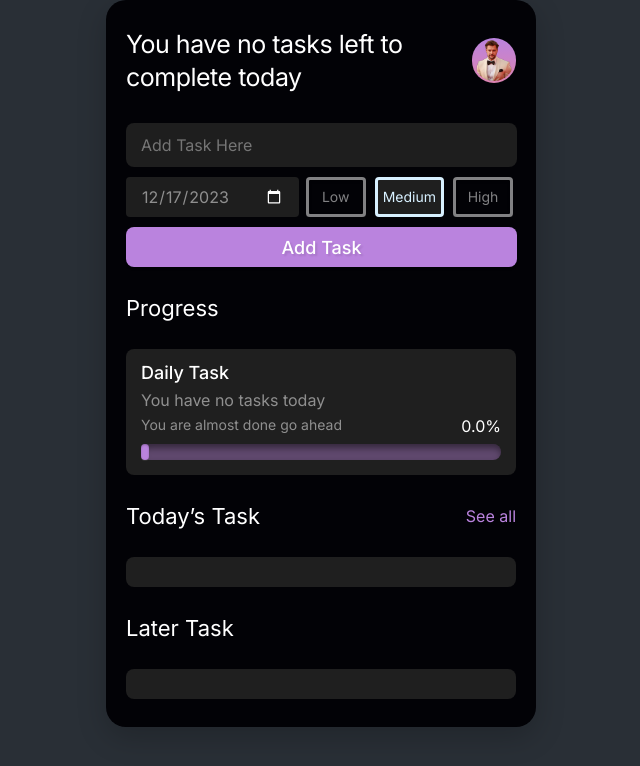
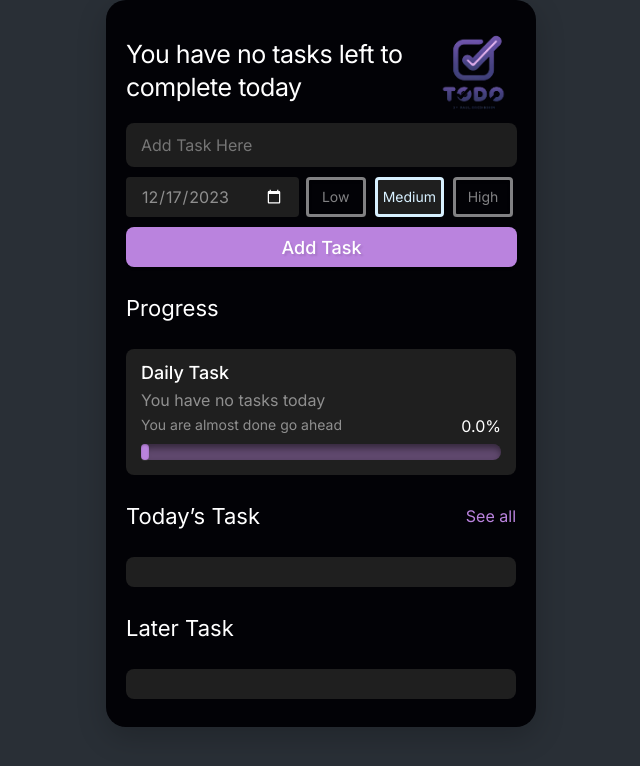
Before and after one commit to Shairok/shairok.github.io, a plain HTML site: page ToDoAPP/index.html in a window 1280 px wide. Shown: the whole page, without its empty margins (319-959 px from the left). Drawn offline with nearby package versions, Linux system fonts and the light colour scheme.

Commit message:
Add pure logo

```diff
--- a/ToDoAPP/index.html
+++ b/ToDoAPP/index.html
@@ -15,7 +15,7 @@
         <header class="header">
             <h1 class="header-title">You have got <span id="today-task-count">5</span> tasks
                 today to complete</h1>
-            <img src="./img/photo.webp" alt="" class="hero-profile__img">
+            <img src="./img/Logo.png" alt="" class="hero-profile__img">
             <form action="" class="header-add-task">
                 <input type="text" name="add-task" id="add-task" class="header-add-task__input"
                     placeholder="Add Task Here" autocomplete="off">
--- a/ToDoAPP/scss/style.scss
+++ b/ToDoAPP/scss/style.scss
@@ -41,7 +41,7 @@ body {
     align-items: center;
     flex-direction: row;
     flex-wrap: wrap;
-    gap: 30px;
+    gap: 10px;
 
 }
 
@@ -58,11 +58,11 @@ body {
     padding: 0 40px;
 
     &__img {
-        background: linear-gradient(180deg, var(--brand-color1) 0.13%, var(--brand-color2) 101.72%);
+        // background: linear-gradient(180deg, var(--brand-color1) 0.13%, var(--brand-color2) 101.72%);
         padding: 2px;
-        border-radius: 22px;
-        width: 44px;
-        height: 45px;
+        // border-radius: 50%;
+        width: 85px;
+        height: 85px;
         flex-shrink: 0;
     }
 }
```
Also changed, not shown: ToDoAPP/css/style.css, ToDoAPP/img/Logo.png (added), 1 other file.
